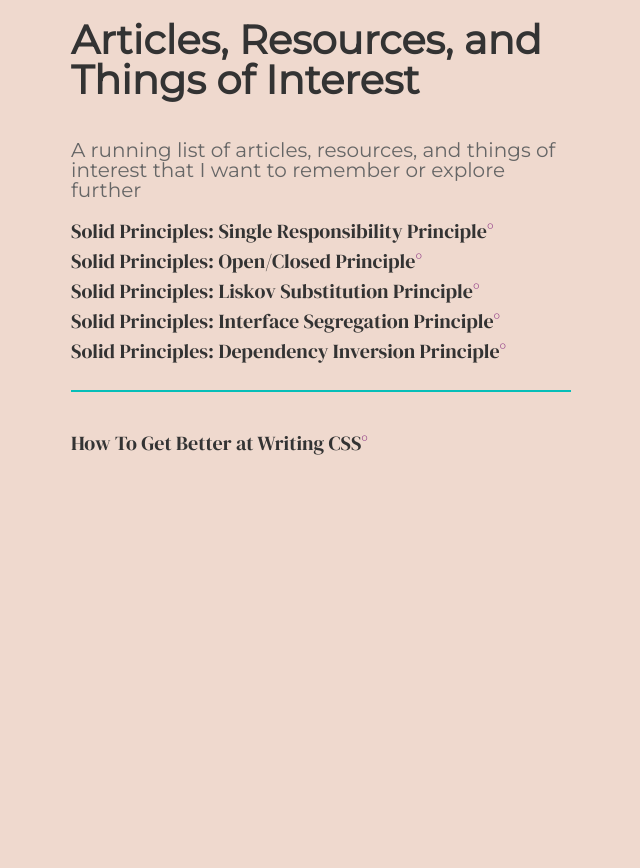
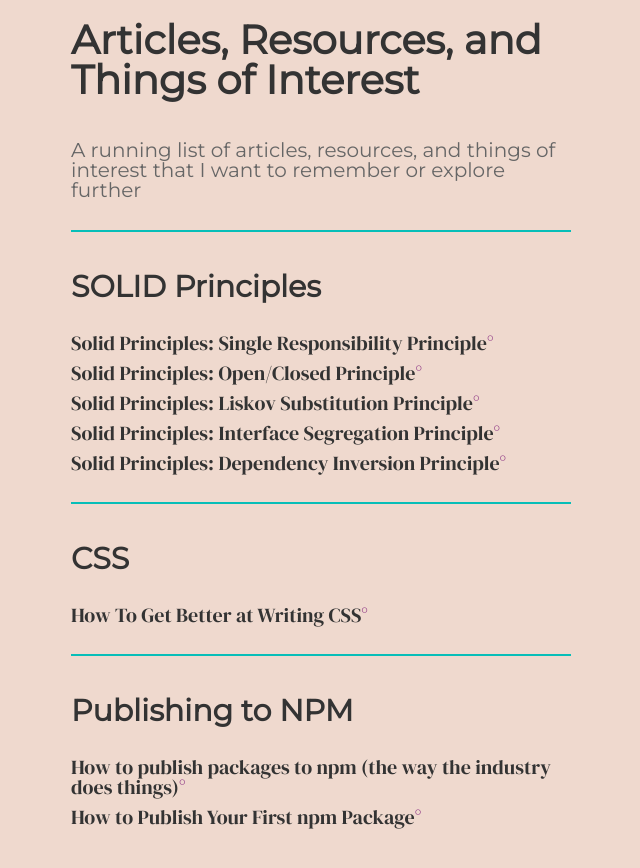
Before and after one commit to donhamiltoniii/articles-resources-tois, a Gatsby site: page / in a window 1280 px wide. Shown: the whole page, without its empty margins (319-959 px from the left). Before the commit the page ends 800 px from the top, so only its background shows below. Built offline with nearby package versions, Linux system fonts and the light colour scheme; Gatsby itself is replaced by a stand-in of ours.

Commit message:
Add NPM publishing articles

```diff
--- a/content/index.md
+++ b/content/index.md
@@ -1,12 +1,14 @@
 ---
 path: '/'
 date: '2019-05-04'
-title: 'My first blog post'
+title: 'Articles, Resources, and Things of Interest'
 ---
 
-# Articles, Resources, and Things of Interest
+A running list of articles, resources, and things of interest that I want to remember or explore further
 
-A running list of articles, resources, and things of interest that I want to remember or explore further
+---
+
+## SOLID Principles
 
 - [Solid Principles: Single Responsibility Principle](https://egkatzioura.com/2018/02/23/solid-principles-single-responsibility-principle/)
 - [Solid Principles: Open/Closed Principle](https://egkatzioura.com/2018/02/23/solid-principles-open-closed-principle/)
@@ -16,4 +18,13 @@ A running list of articles, resources, and things of interest that I want to rem
 
 ---
 
+## CSS
+
 - [How To Get Better at Writing CSS](https://www.freecodecamp.org/news/how-to-get-better-at-writing-css-a1732c32a72f/)
+
+---
+
+## Publishing to NPM
+
+- [How to publish packages to npm (the way the industry does things)](https://zellwk.com/blog/publish-to-npm/)
+- [How to Publish Your First npm Package](https://medium.com/@bretcameron/how-to-publish-your-first-npm-package-b224296fc57b)
--- a/src/templates/index.js
+++ b/src/templates/index.js
@@ -3,19 +3,29 @@ import { graphql } from 'gatsby'
 
 import '../public/css/style.css'
 
-export default ({ data }) => (
+export default ({ data }) => {
+  console.log(data)
+  return (
+    <div className="container">
+      <h1 className="title">{data.markdownRemark.frontmatter.title}</h1>
       <div
-    className="container"
         dangerouslySetInnerHTML={{
           __html: data.markdownRemark.html
         }}
       />
+    </div>
   )
+}
 
 export const pageQuery = graphql`
-  query($path: String!) {
-    markdownRemark(frontmatter: { path: { eq: $path } }) {
+  query {
+    markdownRemark {
       html
+      frontmatter {
+        date
+        path
+        title
+      }
     }
   }
 `
```
Lines whose indentation alone changed are shown as unchanged.
